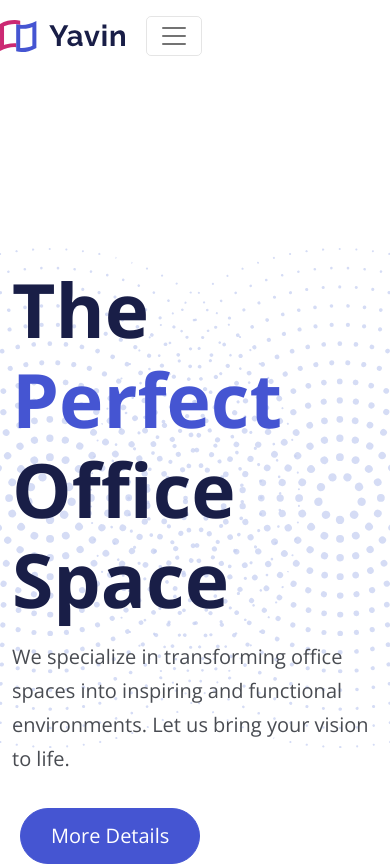
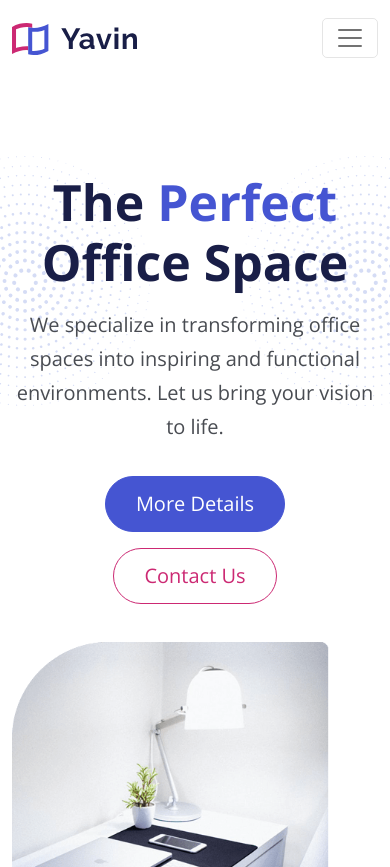
Before and after one commit to andrewteece/yavin-website, a website: page index.html in a window 390 px wide. Shown: the top 867 px of the page. Drawn offline with nearby package versions, Linux system fonts and the light colour scheme.

Commit message:
nav and header with js

```diff
--- a/index.html
+++ b/index.html
@@ -19,7 +19,7 @@
   <body>
     <!-- NAVIGATION -->
     <nav class="navbar navbar-expand-lg sticky-top navbar-light">
-      <div class="containter">
+      <div class="container">
         <a class="navbar-brand" href="#">
           <img src="images/logo.svg" alt="yavin logo" width="125" />
         </a>
--- a/js/script.js
+++ b/js/script.js
@@ -0,0 +1,17 @@
+function userScroll() {
+    const navbar = document.querySelector('.navbar');
+    const toTopBtn = document.querySelector('#to-top');
+
+    window.addEventListener('scroll', () => {
+        if (window.scrollY > 50) {
+            navbar.classList.add('navbar-sticky');
+            toTopBtn.classList.add('show');
+        } else {
+            navbar.classList.remove('navbar-sticky');
+            toTopBtn.classList.remove('show');
+        }
+    });
+}
+
+// Event Listeners
+document.addEventListener('DOMContentLoaded', userScroll);
--- a/scss/styles.scss
+++ b/scss/styles.scss
@@ -1,5 +1,15 @@
 .xl-text {
   font-size: 4.6875rem;
+}
+
+.navbar-sticky {
+  background: #fff;
+  opacity: 0.9;
+  box-shadow: 0 0 10px rgba(0, 0, 0, 0.5);
+}
+
+.navbar {
+  transition: all 0.5s ease-in-out;
 }
 
 .btn-outline-secondary {
@@ -27,12 +37,33 @@
   opacity: 0.7;
 }
 
-.navbar {
-  transition: all 0.5s ease-in-out;
+@media (max-width: 992px) {
+  .xl-text {
+    font-size: 3.125rem;
+  }
+
+  .navbar {
+    .btn-outline-secondary {
+      margin-top: 1.25rem;
+    }
+  }
+
+  .header {
+    margin-top: 0px !important;
+    text-align: center;
+  }
+
+  .header .decoration-star {
+    left: -6.25rem;
+    width: 15.625rem;
+  }
+
+  .header .decoration-star-2 {
+    right: -6.25rem;
+    width: 15.625rem;
+  }
+
+  .header .image-container {
+    margin-top: 1.875rem;
+  }
 }
-
-.navbar-sticky {
-  background: #fff;
-  opacity: 0.9;
-  box-shadow: 0 0 10px rgba(0, 0, 0, 0.5);
-}
```
Also changed, not shown: css/styles.css.
